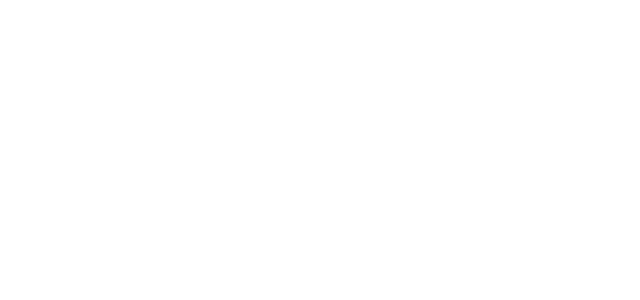
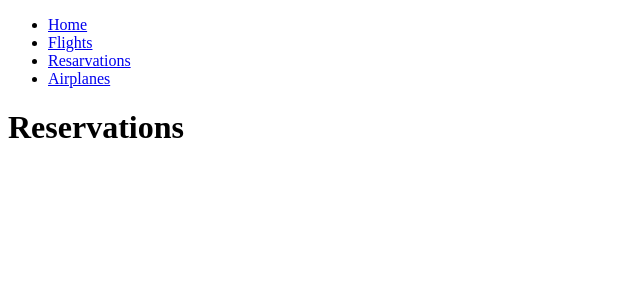
Before and after one commit to talalhamzeh/burning-airlines-MTK, a React (Create React App) app: page /reservations in a window 1280 px wide. Before the commit this address had no page. Shown: the top 300 px of the page, without its empty margins (0-640 px from the left). Built offline with nearby package versions, Linux system fonts and the light colour scheme.

Commit message:
added multiple pages

```diff
--- a/src/index.js
+++ b/src/index.js
@@ -10,7 +10,7 @@
       <Routes>
         <Route path="/" element={<Layout />}>
           <Route path="flights" element={<Flights />} />
-          <Route path="resevations" element={<Reservations />} />
+          <Route path="reservations" element={<Reservations />} />
         </Route>
       </Routes>
     </BrowserRouter>
--- a/src/pages/Layout.jsx
+++ b/src/pages/Layout.jsx
@@ -1,6 +1,6 @@
 import React from "react";
 import {Outlet} from "react-router-dom";
-import Navbar from "../Navbar";
+import Navbar from "../components/Navbar";
 
 const Layout = () => {
     return (
--- a/src/pages/Reservations.jsx
+++ b/src/pages/Reservations.jsx
@@ -1,5 +1,7 @@
 import React from 'react'
 function Reservations(){
-    <h1>Reservations</h1>
+    return(
+        <h1>Reservations</h1>
+    )
 }
 export default Reservations;
```
